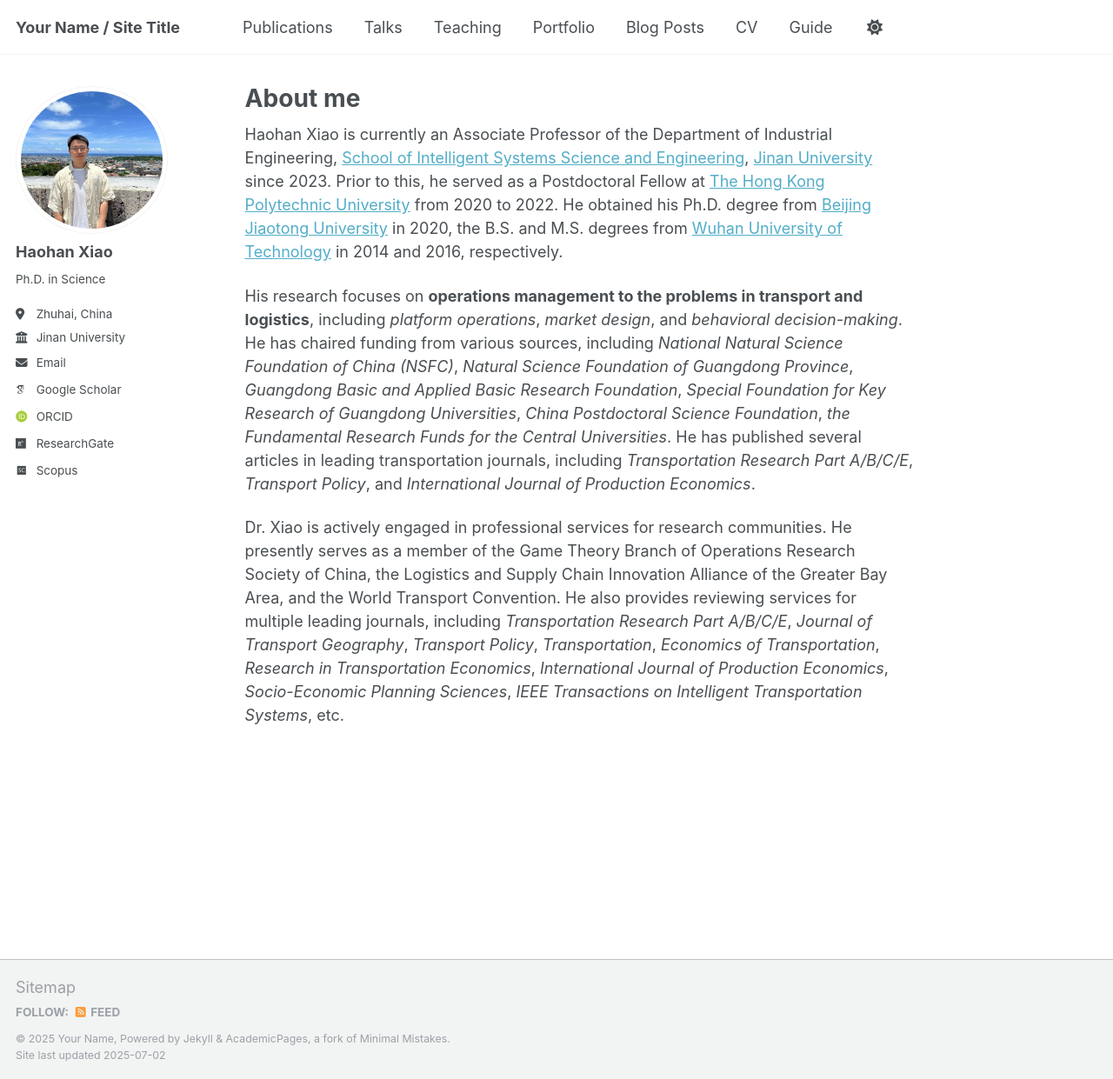
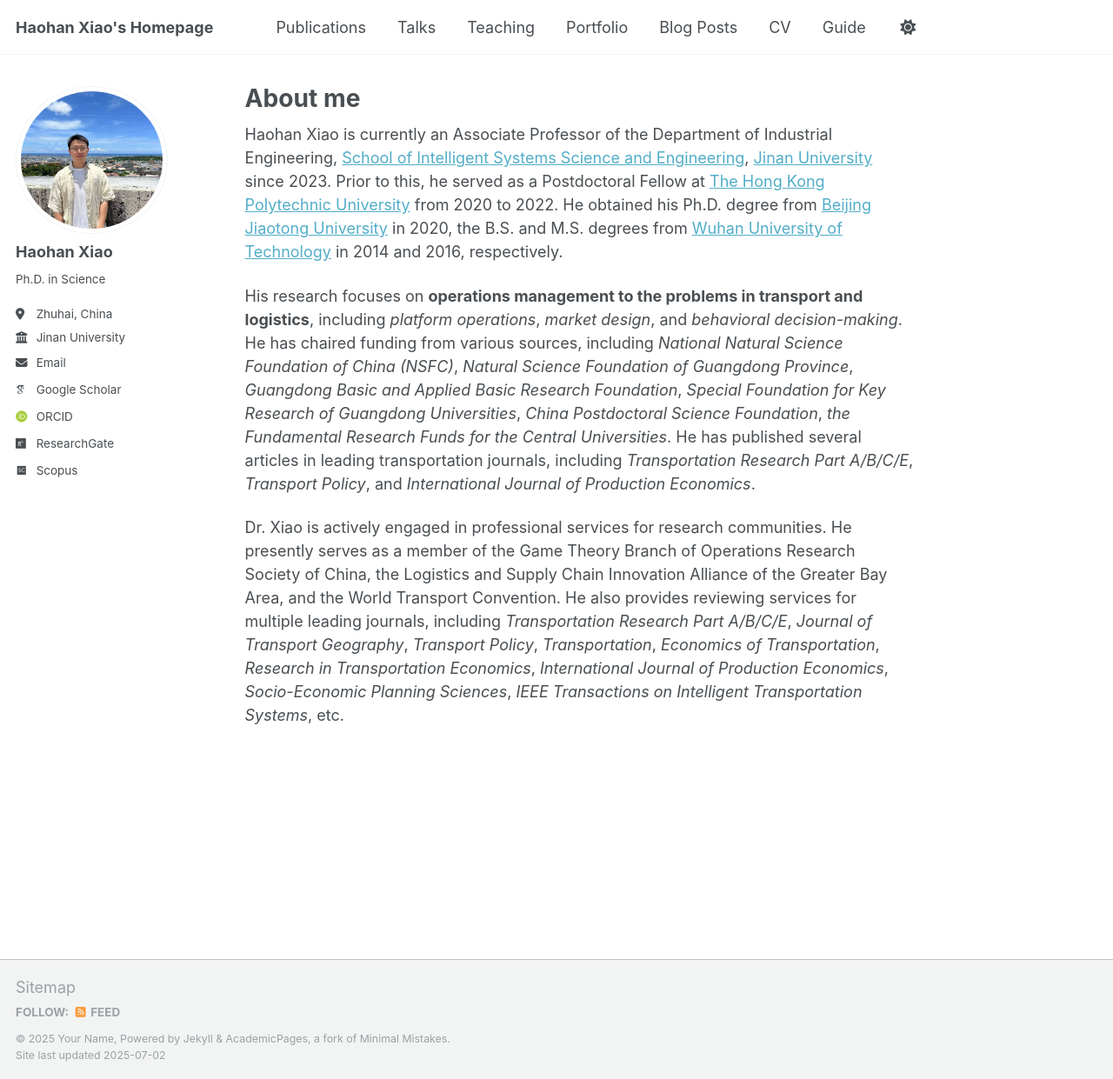
Before and after one commit to haohanxiao1/haohanxiao1.github.io, a Jekyll site: the page built from _pages/about.md, in a window 1280 px wide and 1241 px high. Shown: the whole window at 87% size. Built offline with Jekyll 4.4.1, drawn with Linux system fonts in a browser that asks for light colours; some web fonts are replaced; a script that is not in the unit is left out.

Commit message:
Update _config.yml

```diff
--- a/_config.yml
+++ b/_config.yml
@@ -9,7 +9,7 @@
 # Basic Site Settings
 locale                   : "en-US"
 site_theme               : "default"
-title                    : "Your Name / Site Title"
+title                    : "Haohan Xiao's Homepage"
 title_separator          : "-"
 name                     : &name "Your Name"
 description              : &description "personal description"
```
